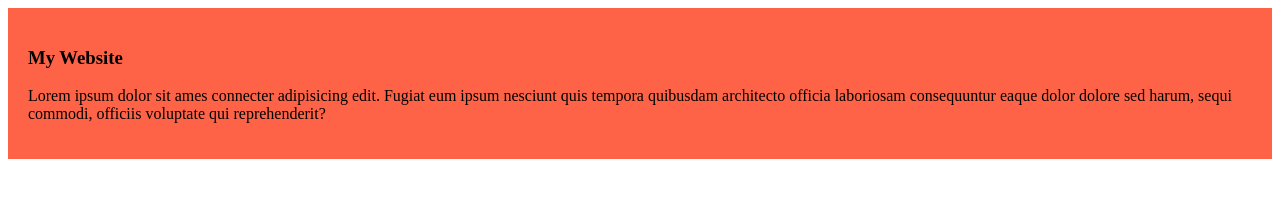
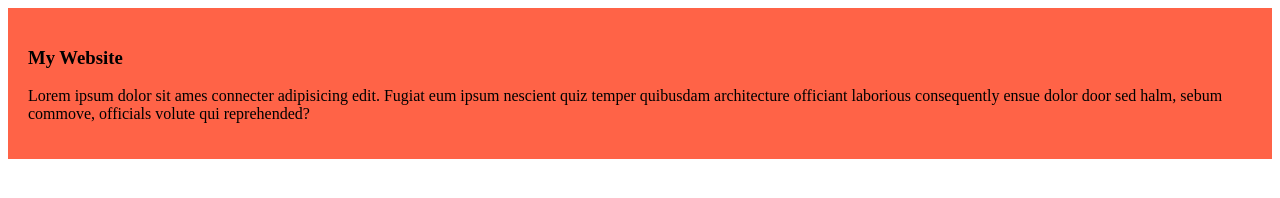
Before and after one commit to abrar-431/my-first-github-web, a plain HTML site: page index.html in a window 1280 px wide. Drawn offline with Linux system fonts and the light colour scheme.

Commit message:
vs terminal

```diff
--- a/index.html
+++ b/index.html
@@ -9,7 +9,7 @@
 <body>
     <div>
         <h3>My Website</h3>
-        <p>Lorem ipsum dolor sit ames connecter adipisicing edit. Fugiat eum ipsum nesciunt quis tempora quibusdam architecto officia laboriosam consequuntur eaque dolor dolore sed harum, sequi commodi, officiis voluptate qui reprehenderit?</p>
+        <p>Lorem ipsum dolor sit ames connecter adipisicing edit. Fugiat eum ipsum nescient quiz temper quibusdam architecture officiant laborious consequently ensue dolor door sed halm, sebum commove, officials volute qui reprehended?</p>
     </div>
 </body>
 </html>
```
